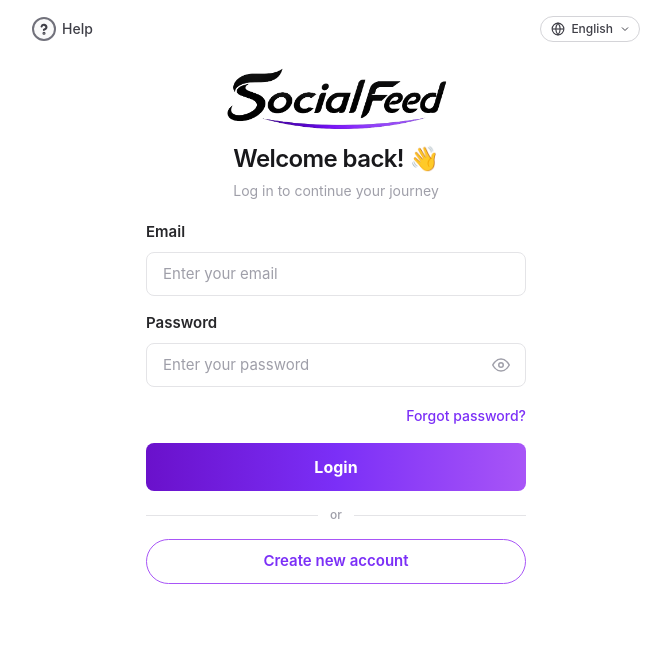
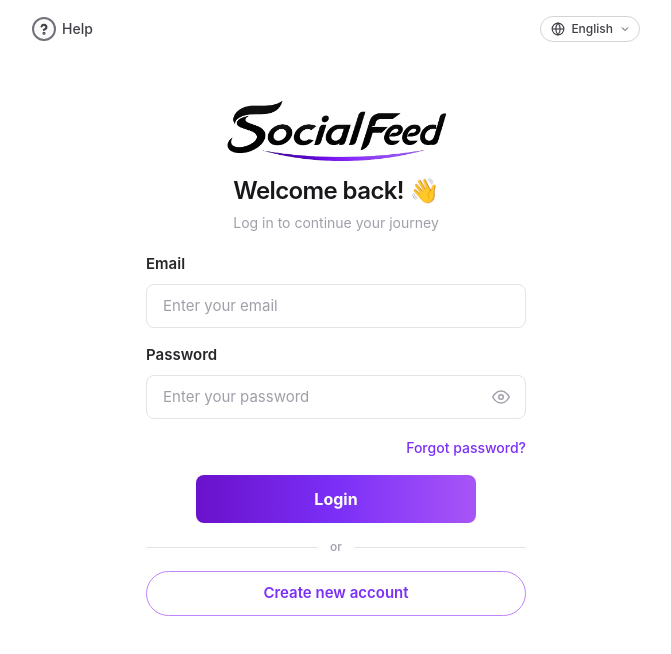
Before and after one commit to years6476/vibe-on-media, a Next.js app: page /login in a window 1280 px wide. Shown: the top 654 px of the page, without its empty margins (304-975 px from the left). Built offline with nearby package versions, Linux system fonts and the light colour scheme.

Commit message:
Adjust layout and button styles in login page
Updated padding and button styles for improved layout.

```diff
--- a/src/app/login/page.tsx
+++ b/src/app/login/page.tsx
@@ -128,7 +128,7 @@ export default function LoginPage() {
       </div>
 
       {/* Main content — একটু নিচে */}
-      <div className="flex-1 flex flex-col items-center px-6 sm:px-8 pt-6">
+      <div className="flex-1 flex flex-col items-center px-6 sm:px-8 pt-14">
         <div className="w-full max-w-[380px]">
 
           {/* Logo */}
@@ -237,10 +237,8 @@ export default function LoginPage() {
             <button
               type="submit"
               disabled={loading}
-              className="w-full disabled:opacity-50 disabled:cursor-not-allowed text-white font-bold rounded-[8px] py-3 text-base transition-opacity"
-              style={{
-                background: "linear-gradient(to right, #6A11CB, #7B2FF7, #A855F7)",
-              }}
+              className="block mx-auto w-full max-w-[280px] disabled:opacity-50 disabled:cursor-not-allowed text-white font-bold rounded-[8px] py-3 text-base transition-opacity"
+              style={{ background: "linear-gradient(to right, #6A11CB, #7B2FF7, #A855F7)" }}
             >
               {loading ? t.loggingIn : t.loginButton}
             </button>
@@ -257,10 +255,7 @@ export default function LoginPage() {
           <Link
             href="/signup"
             className="flex items-center justify-center w-full font-semibold rounded-full py-2.5 text-[15px] transition-colors hover:bg-purple-50"
-            style={{
-              border: "1px solid #A855F7",
-              color: "#7B2FF7",
-            }}
+            style={{ border: "1px solid #C084FC", color: "#7B2FF7" }}
           >
             Create new account
           </Link>
```
